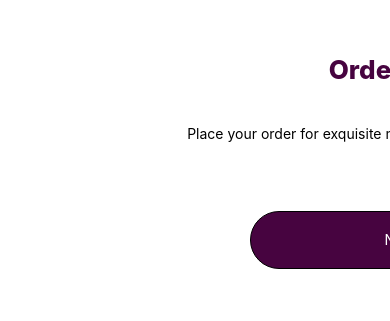
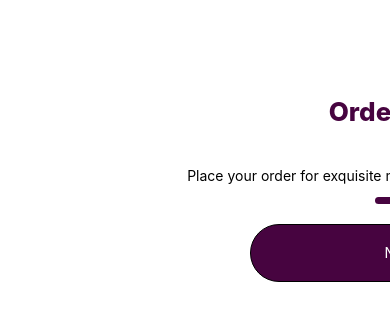
Before and after one commit to Luwaiz/figmaproject, a React Native app: screen /OnBoard in a window 390 px wide. Shown: the part 301-622 px from the top of the page. Built offline with nearby package versions, Linux system fonts and the light colour scheme.

Commit message:
feat: trying ro implement async storage to ensure the onBoarding screen only shows once and also trying to modify the onboarding screen and the indicator

```diff
--- a/App.js
+++ b/App.js
@@ -1,21 +1,44 @@
 import { StatusBar } from 'expo-status-bar';
-import React,{useState} from 'react'
+import React,{useEffect, useState} from 'react'
 import { SafeAreaProvider} from 'react-native-safe-area-context';
 import { StyleSheet, View, ActivityIndicator } from 'react-native';
 import UseCachedResources from './hooks/UseCachedResources'
 import Navigation from './navigation'
 import { ContextProvider } from './hooks/provider';
-
+import OnBoard from './screens/Stacks/OnBoard';
+import Login from './screens/Stacks/Login';
+import AsyncStorage from '@react-native-async-storage/async-storage';
 
 const App=()=> {
   const isLoadingComplete=UseCachedResources();
+  const [loading,setLoading]=useState(true)
+  const [onBoarding,setOnBoarding]=useState(false)
+
+  const GetItem = async()=>{
+    try{
+       const value= await AsyncStorage.getItem("key")
+       if(value !==null){
+        setOnBoarding(true)
+       }
+    }
+    catch(e){
+        console.log(e)
+    }
+    finally{
+      setLoading(false)
+    }
+}
+ useEffect(()=>{
+    GetItem()
+ },[])
+
   if(!isLoadingComplete){
     return null;
   }else{
   return(
     <SafeAreaProvider>
     <ContextProvider>
-    <Navigation/>
+    {loading? null:onBoarding?<Navigation/>:<OnBoard/>}
     <StatusBar/>
     </ContextProvider>
     </SafeAreaProvider>
--- a/component/Buttons.js
+++ b/component/Buttons.js
@@ -10,7 +10,6 @@ const Buttons = ({ width,Btn,onPress,disabled=false,loading=false, ...props }) =
     backgroundColor: "#470440",
     borderRadius: 30,
     borderWidth: 1,
-    marginBottom:20,
     borderColor: "black",
     alignItems:"center",
     justifyContent:"center"
--- a/navigation/Index.js
+++ b/navigation/Index.js
@@ -29,9 +29,9 @@ import OnBoard from '../screens/Stacks/OnBoard.js';
 
 const Stack=createNativeStackNavigator()
 const Tab=createBottomTabNavigator()
-
 const Navigation=()=> {
   const context = contexter()
+
   return (
     <NavigationContainer>
     {context?.loggedIn===false? (<LoggedOutScreen/>):(<LoggedInScreen/>)}
@@ -39,15 +39,16 @@ const Navigation=()=> {
   );
 }
 
+function LoggedOutScreen(){
 
-function LoggedOutScreen(){
     return(
-        <Stack.Navigator initialRouteName='OnBoard'>
-        <Stack.Screen name='OnBoard' component={OnBoard} options={{headerShown:false}}/>
-        <Stack.Screen name='Signup' component={Signup} options={{headerShown:false}}/>
-        <Stack.Screen name='Login' component={Login} options={{headerShown:false}}/>
-        </Stack.Navigator>
+    <Stack.Navigator screenOptions={{headerShown:false}} initialRouteName='Login'>
+      <Stack.Screen name='OnBoard' component={OnBoard}/>
+      <Stack.Screen name='Signup' component={Signup}/>
+      <Stack.Screen name='Login' component={Login} />
+    </Stack.Navigator>
     )
+
 }
 
 function LoggedInScreen(){
--- a/screens/Stacks/Login.js
+++ b/screens/Stacks/Login.js
@@ -37,9 +37,6 @@ const Login = ({ navigation}) => {
       context.setToken(response?.data?.result?.access_token)
       if(context.setToken===""){
         context.setLoggedIn(false)
-      }else if(context.setToken!=="" && context.email==="Splax@gmail.com"){
-        context.setLoggedIn(true)
-        navigation.navigate("AdminPage")
       }else{
         context.setLoggedIn(true)
         navigation.navigate("HomePage",{
--- a/screens/Stacks/OnBoard.js
+++ b/screens/Stacks/OnBoard.js
@@ -2,21 +2,41 @@ import { Dimensions, FlatList, StyleSheet, Text, View } from 'react-native'
 import React, { useEffect, useRef, useState } from 'react'
 import slides from '../../component/slides'
 import Buttons from '../../component/Buttons'
+import AsyncStorage from '@react-native-async-storage/async-storage'
+import { useNavigation } from '@react-navigation/native'
 const {width,height}=Dimensions.get("screen")
 
-const OnBoard = ({navigation}) => {
+
+const OnBoard = () => {
   const [currentId,setCurrentId]=useState(0)
-  const ItemViewed = useRef(({ViewedItem})=>{
-      setCurrentId(ViewedItem[0].index)
-      console.log(currentId)
-  }).current
-  const handleNavigation=()=>{
-      navigation.navigate("Signup")
+  const updateIndex=(e)=>{
+    //console.log(e)
+    const offsetX= e.nativeEvent.contentOffset.x
+    console.log(offsetX)
+    const currentIndex= Math.round(offsetX/width)
+    console.log(currentIndex)
+    setCurrentId(currentIndex)
+  }
+  const Footing=()=>{
+
+
+    return(
+      <View style={styles.footing}>
+        <View style={{alignItems:"center",flexDirection:"row", marginBottom:20}}>
+      {slides.map((_,index)=>(
+          <View style={[styles.indicator,currentId===index && {backgroundColor:"#470440",width:25}]} key={index}/>
+      ))}
+      </View>
+
+
+        <Buttons width={300} Btn={"Next"}/>
+      </View>
+    )
   }
   return (
     <View style={styles.container}>
       <FlatList
-        ItemViewed={ItemViewed}
+      onMomentumScrollEnd={updateIndex}
         data={slides}
         horizontal
         showsHorizontalScrollIndicator={false}
@@ -30,7 +50,7 @@ const OnBoard = ({navigation}) => {
               <Text style={styles.head}>{item.heading}</Text>
               <Text style={styles.subHead}>{item.subHeading}</Text>
               </View>
-              <Buttons width={300} Btn={"Next"}  onPress={item.id===3? handleNavigation:null}/>
+              <Footing/>
             </View>
           )
         }}
@@ -48,20 +68,21 @@ const styles = StyleSheet.create({
   },
   page:{
     backgroundColor:"white",
-    flex:1,
     width:width,
     height:height,
     justifyContent:'center',
     alignItems:"center"
   },
   imagery:{
-    flex:0.66,
+    height:height*0.67,
     justifyContent:"center",
     alignItems:"center",
   },
   texts:{
-    flex:0.3,
-    alignItems:"center"
+    height:height*0.13,
+    alignItems:"center",
+
+    justifyContent:"center"
   },
   head:{
     fontSize:26,
@@ -75,5 +96,19 @@ const styles = StyleSheet.create({
     color:"black",
     marginTop:40,
     textAlign:"center",
+  },
+  indicator:{
+    backgroundColor:"#635D5D",
+    height:7,
+    width:7,
+    marginHorizontal:3,
+    borderRadius:10
+  },
+  footing:{
+    alignItems:"center",
+    justifyContent:"center",
+    height:height*0.2,
+    width:width,
+
   }
 })
```
Also changed, not shown: hooks/OnboardingStorage.js (added, +24 -0 lines).
